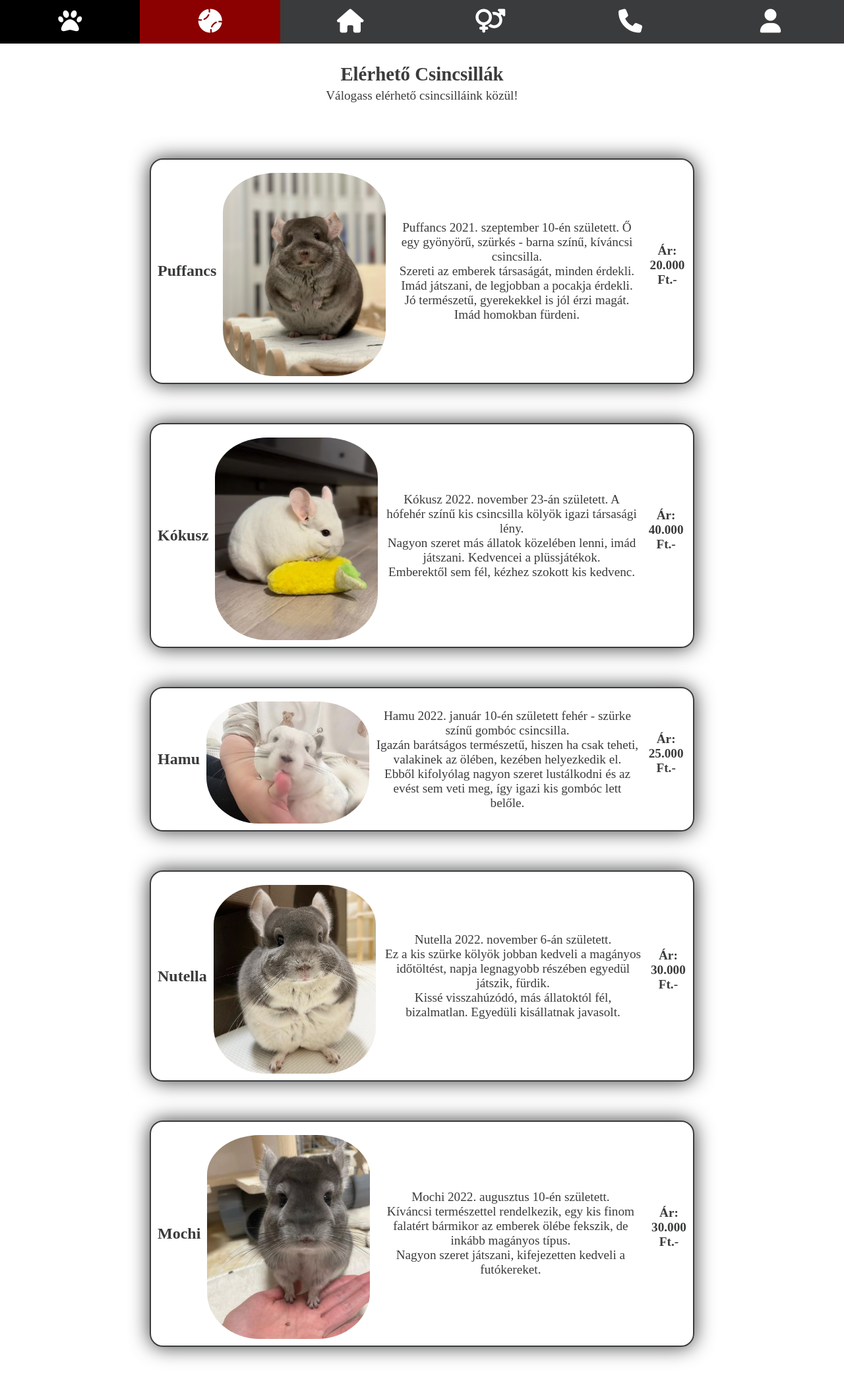
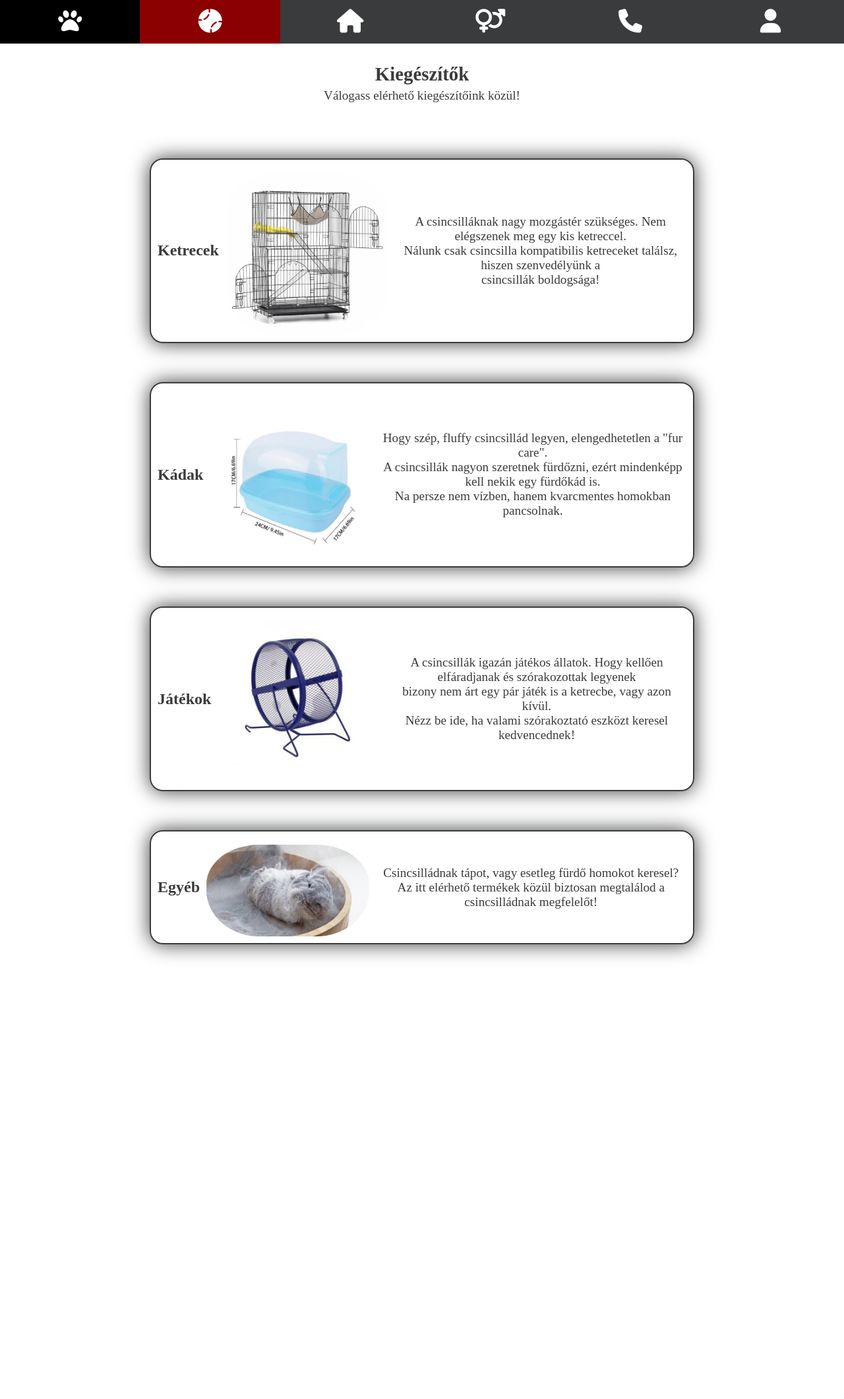
Before and after one commit to Bal500/Kisallatkereskedes, a PHP site: page /kiegeszito.html in a window 1280 px wide. Shown: the whole page at 66% size. After the commit the page ends 1453 px from the top, so only its background shows below. Run offline with PHP 8.4, Linux system fonts and the light colour scheme.

Commit message:
accessories updated

```diff
--- a/CSS/table.css
+++ b/CSS/table.css
@@ -27,6 +27,12 @@
     font-weight: 600;
 }
 
+#chin1 .chinek .chin-con .prod #nev {
+    padding: 0px 10px;
+    font-size: x-large;
+    font-weight: 600;
+}
+
 #chin1 .chinek .chin-con .chin img {
     padding-top: 20px;
     padding-bottom: 10px;
@@ -37,7 +43,22 @@
     border-image-width: auto;
 }
 
+#chin1 .chinek .chin-con .prod img {
+    padding-top: 20px;
+    padding-bottom: 10px;
+    width: 30%;
+    height: 50%;
+    border-radius: 80px;
+    border: #3A3B3C;
+    border-image-width: auto;
+}
+
 #chin1 .chinek .chin-con .chin p {
+    text-align: center;
+    height: auto;
+}
+
+#chin1 .chinek .chin-con .prod p {
     text-align: center;
     height: auto;
 }
@@ -60,7 +81,41 @@
     height: auto;
 }
 
+#chin1 .chinek .chin-con .prod {
+    margin: 2% 15% 5% 15%;
+    position: relative;
+    background: transparent;
+    border: 2px solid #3A3B3C;
+    border-radius: 20px;
+    backdrop-filter: blur(20px);
+    box-shadow: 0 0 30px #3A3B3C;
+    display: flex;
+    justify-content: center;
+    align-items: center;
+    overflow: hidden;
+    animation: fadeIn 1s;
+    transition: height .2s ease;
+    width: 70%;
+    height: auto;
+}
+
+#chin1 .chinek .chin-con a:visited {
+    color: #3A3B3C;
+    text-decoration: none;
+}
+
+#chin1 .chinek .chin-con a:link {
+    color: #3A3B3C;
+    text-decoration: none;
+}
+
 #chin1 .chinek .chin-con .chin #desc {
+    padding: 10px;
+    text-align: center;
+    height: auto;
+}
+
+#chin1 .chinek .chin-con .prod #desc {
     padding: 10px;
     text-align: center;
     height: auto;
@@ -70,3 +125,7 @@
     margin-right: 10px;
     font-weight: 600;
 }
+
+#chin1 .chinek .chin-con .prod:hover {
+    cursor: pointer;
+}
--- a/kiegeszito.html
+++ b/kiegeszito.html
@@ -24,99 +24,67 @@
     </div>
 
     <section id="chin1" class="chinwrap">
-        <h2>Elérhető Csincsillák</h2>
-        <p>Válogass elérhető csincsilláink közül!</p>
+        <h2>Kiegészítők</h2>
+        <p>Válogass elérhető kiegészítőink közül!</p>
         <div class="chinek">
             <div class="chin-con">
-                <div class="chin">
-                    <span id="nev">Puffancs</span>
+                <a href="ketrecek.html">
+                    <div class="prod">
+                        <span id="nev">Ketrecek</span>
                         <br>
-                    <img src="./assets/kepek/chinek/elsochin.jpg" alt="puffancs">
+                        <img src="./assets/kepek/kiegkep/ketrec.jpg" alt="ketrec">
                         <p id="desc">
-                        Puffancs 2021. szeptember 10-én született. Ő egy gyönyörű, szürkés - barna színű, kíváncsi csincsilla.
+                            A csincsilláknak nagy mozgástér szükséges. Nem elégszenek meg egy kis ketreccel.
                             <br>
-                        Szereti az emberek társaságát, minden érdekli. Imád játszani, de legjobban a pocakja érdekli.
+                            Nálunk csak csincsilla kompatibilis ketreceket találsz, hiszen szenvedélyünk a
                             <br>
-                        Jó természetű, gyerekekkel is jól érzi magát. Imád homokban fürdeni.
-                    </p>
-                    <br>
-                    <p id="price">
-                        <br>
-                        Ár: 20.000 Ft.-
+                            csincsillák boldogsága!
                         </p>
                     </div>
+                </a>
 
-                <div class="chin">
-                    <span id="nev">Kókusz</span>
+                <a href="furdokad.html">
+                    <div class="prod">
+                        <span id="nev">Kádak</span>
                         <br>
-                    <img src="./assets/kepek/chinek/masodikchin.jpg" alt="kokusz">
+                        <img src="./assets/kepek/kiegkep/kad.jpg" alt="kad">
                         <p id="desc">
-                        Kókusz 2022. november 23-án született. A hófehér színű kis csincsilla kölyök igazi társasági lény.
+                            Hogy szép, fluffy csincsillád legyen, elengedhetetlen a "fur care".
                             <br>
-                        Nagyon szeret más állatok közelében lenni, imád játszani. Kedvencei a plüssjátékok.
+                            A csincsillák nagyon szeretnek fürdőzni, ezért mindenképp kell nekik egy fürdőkád is.
                             <br>
-                        Emberektől sem fél, kézhez szokott kis kedvenc.
-                    </p>
-                    <br>
-                    <p id="price">
-                        <br>
-                        Ár: 40.000 Ft.-
+                            Na persze nem vízben, hanem kvarcmentes homokban pancsolnak.
                         </p>
                     </div>
+                </a>
 
-                <div class="chin">
-                    <span id="nev">Hamu</span>
+                <a href="jatekok.html">
+                    <div class="prod">
+                        <span id="nev">Játékok</span>
                         <br>
-                    <img src="./assets/kepek/chinek/harmadikchin.jpg" alt="hamu">
+                        <img src="./assets/kepek/kiegkep/jatek.jpg" alt="jatek">
                         <p id="desc">
-                        Hamu 2022. január 10-én született fehér - szürke színű gombóc csincsilla.
+                            A csincsillák igazán játékos állatok. Hogy kellően elfáradjanak és szórakozottak legyenek
                             <br>
-                        Igazán barátságos természetű, hiszen ha csak teheti, valakinek az ölében, kezében helyezkedik el.
+                            bizony nem árt egy pár játék is a ketrecbe, vagy azon kívül.
                             <br>
-                        Ebből kifolyólag nagyon szeret lustálkodni és az evést sem veti meg, így igazi kis gombóc lett belőle.
-                    </p>
-                    <br>
-                    <p id="price">
-                        <br>
-                        Ár: 25.000 Ft.-
+                            Nézz be ide, ha valami szórakoztató eszközt keresel kedvencednek!
                         </p>
                     </div>
+                </a>
 
-                <div class="chin">
-                    <span id="nev">Nutella</span>
+                <a href="egyeb.html">
+                    <div class="prod">
+                        <span id="nev">Egyéb</span>
                         <br>
-                    <img src="./assets/kepek/chinek/negyedikchin.jpg" alt="nutella">
+                        <img src="./assets/kepek/kiegkep/egyeb.jpg" alt="egyeb">
                         <p id="desc">
-                        Nutella 2022. november 6-án született.
+                            Csincsilládnak tápot, vagy esetleg fürdő homokot keresel?
                             <br>
-                        Ez a kis szürke kölyök jobban kedveli a magányos időtöltést, napja legnagyobb részében egyedül játszik, fürdik.
-                        <br>
-                        Kissé visszahúzódó, más állatoktól fél, bizalmatlan. Egyedüli kisállatnak javasolt.
-                    </p>
-                    <br>
-                    <p id="price">
-                        <br>
-                        Ár: 30.000 Ft.-
+                            Az itt elérhető termékek közül biztosan megtalálod a csincsilládnak megfelelőt!
                         </p>
                     </div>
-
-                <div class="chin">
-                    <span id="nev">Mochi</span>
-                    <br>
-                    <img src="./assets/kepek/chinek/otodikchin.jpg" alt="mochi">
-                    <p id="desc">
-                        Mochi 2022. augusztus 10-én született.
-                        <br>
-                        Kíváncsi természettel rendelkezik, egy kis finom falatért bármikor az emberek ölébe fekszik, de inkább magányos típus.
-                        <br>
-                        Nagyon szeret játszani, kifejezetten kedveli a futókereket.
-                    </p>
-                    <br>
-                    <p id="price">
-                        <br>
-                        Ár: 30.000 Ft.-
-                    </p>
-                </div>
+                </a>
             </div>
         </div>
     </section>
```
Also changed, not shown: assets/kepek/kiegkep/egyeb.jpg (added), assets/kepek/kiegkep/jatek.jpg (added), assets/kepek/kiegkep/kad.jpg (added), assets/kepek/kiegkep/ketrec.jpg (added), egyeb.html (added). Lines whose indentation alone changed are shown as unchanged.
